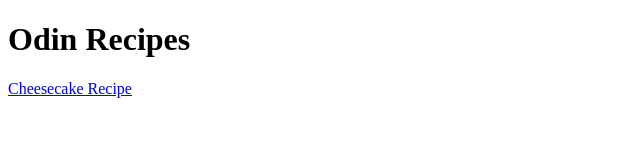
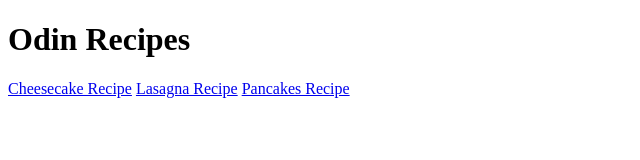
Before and after one commit to Navyachhokar/odin-recipes, a plain HTML site: page index.html in a window 1280 px wide. Shown: the whole page, without its empty margins (0-640 px from the left). Drawn offline with Linux system fonts and the light colour scheme.

Commit message:
Add links to lasagna and pancakes recipes in index.html

```diff
--- a/index.html
+++ b/index.html
@@ -8,5 +8,7 @@
 <body>
     <h1>Odin Recipes</h1>
     <a href="./recipes/cheesecake.html">Cheesecake Recipe</a>
+    <a href="./recipes/lasagna.html">Lasagna Recipe</a>
+    <a href="./recipes/pancakes.html">Pancakes Recipe</a>
 </body>
 </html>
```
